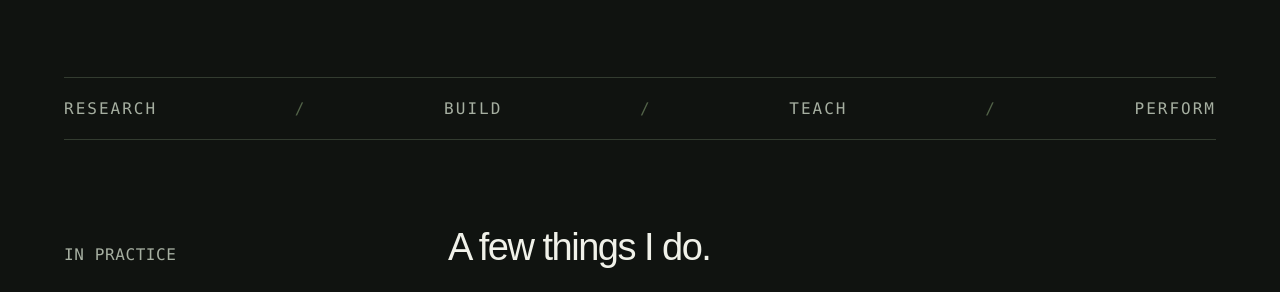
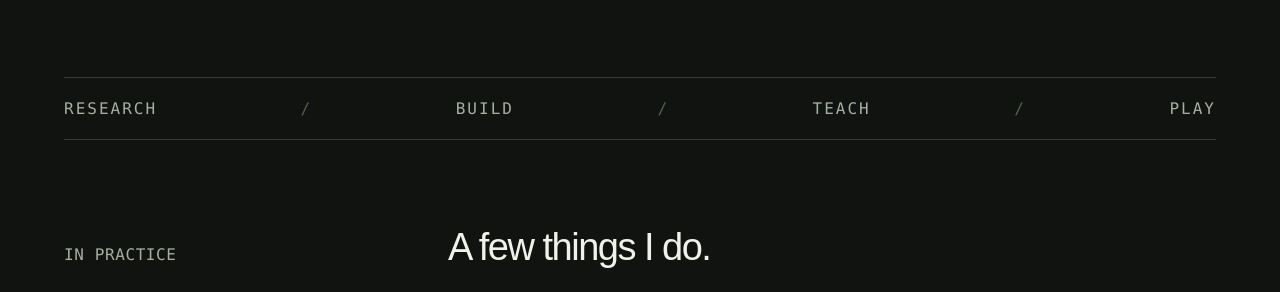
Before and after one commit to ajmcm/ajmcm.github.io, a Jekyll site: the page built from index.md, in a window 1280 px wide and 900 px high, scrolled down 433 px. Shown: the part 161-453 px from the top of the window. Built offline with Jekyll 4.4.1, drawn with Linux system fonts in a browser that asks for light colours.

Commit message:
edit wording

```diff
--- a/index.md
+++ b/index.md
@@ -19,7 +19,7 @@ redirect_from:
     <span class="field-label label-ai">AI / ML</span><span class="field-label label-software">Software</span><span class="field-label label-psych">Psychology</span><span class="field-label label-music">Music</span>
   </div>
 </section>
-<div class="discipline-strip" aria-label="Areas of work"><span>Research</span><span aria-hidden="true">/</span><span>Build</span><span aria-hidden="true">/</span><span>Teach</span><span aria-hidden="true">/</span><span>Perform</span></div>
+<div class="discipline-strip" aria-label="Areas of work"><span>Research</span><span aria-hidden="true">/</span><span>Build</span><span aria-hidden="true">/</span><span>Teach</span><span aria-hidden="true">/</span><span>Play</span></div>
 <section class="section" id="work" aria-labelledby="work-title">
   <div class="section-heading"><p class="eyebrow">In practice</p><h2 id="work-title">A few things I do.</h2></div>
   <div class="work-list">
```
